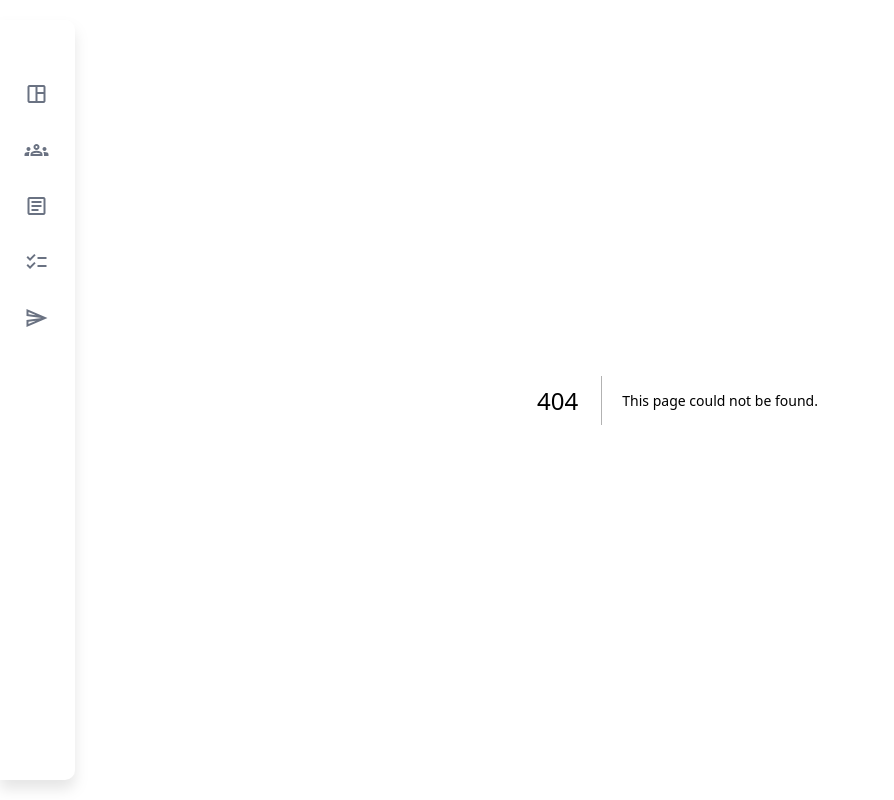
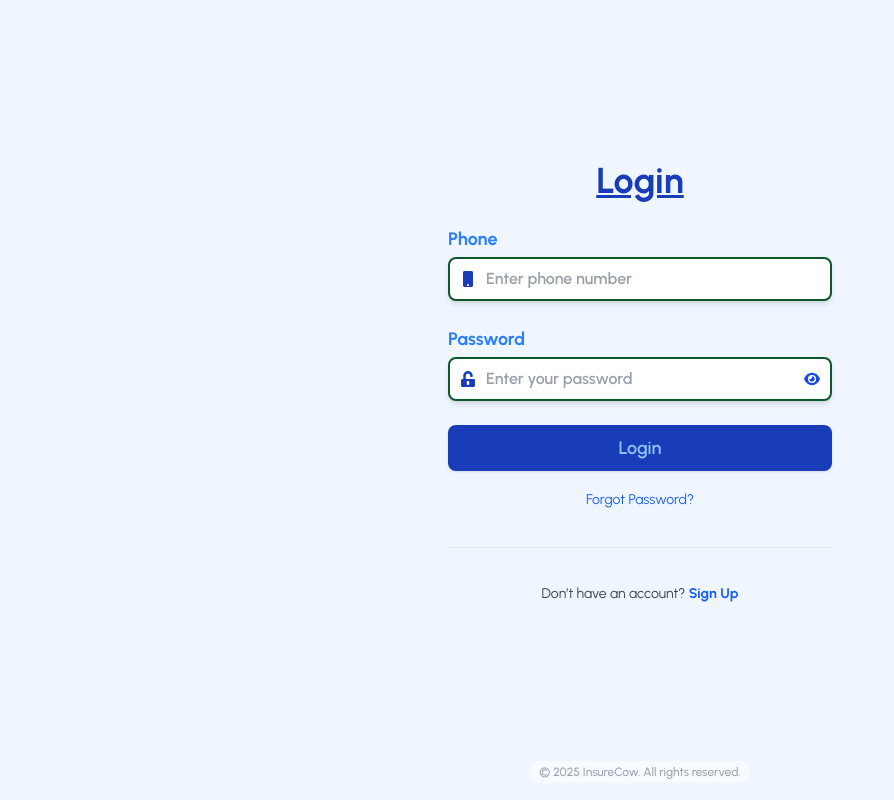
Before and after one commit to cowinsure/insuranceERP, a Next.js app: page /login in a window 1280 px wide. Before the commit this address had no page. Shown: the whole page, without its empty margins (0-894 px from the left). Built offline with nearby package versions, Linux system fonts and the light colour scheme.

Commit message:
Added login page.

```diff
--- /dev/null
+++ b/app/login/page.tsx
@@ -0,0 +1,224 @@
+"use client";
+
+import Link from "next/link";
+import Image from "next/image";
+import React, { useEffect, useState } from "react";
+import { useRouter } from "next/navigation";
+import { FaMobile, FaUnlockAlt } from "react-icons/fa";
+import { toast } from "sonner";
+// import AOS from "aos";
+// import "aos/dist/aos.css";
+import { FaEye, FaEyeSlash } from "react-icons/fa6";
+
+interface LoginProps {
+  logoSrc: string;
+  backgroundImages?: {
+    top: string;
+    bottom: string;
+  };
+  apiUrl: string;
+  redirectUrl?: string;
+}
+
+const Login: React.FC<LoginProps> = ({
+  logoSrc,
+  backgroundImages,
+  apiUrl,
+  redirectUrl = "/profile",
+}) => {
+  const router = useRouter();
+
+  const [showPassword, setShowPassword] = useState(false);
+
+  //   useEffect(() => {
+  //     AOS.init({ duration: 800, once: true });
+  //   }, []);
+
+  const handleSubmit = async (event: React.FormEvent) => {
+    event.preventDefault();
+
+    const phoneInput = (document.getElementById("phone") as HTMLInputElement)
+      .value;
+    const passwordInput = (
+      document.getElementById("password") as HTMLInputElement
+    ).value;
+
+    if (!/^[0-9]{11}$/.test(phoneInput)) {
+      toast.error("Please enter a valid 11-digit phone number.");
+      return;
+    }
+
+    if (passwordInput.length < 6) {
+      toast.error("Password must be at least 6 characters long.");
+      return;
+    }
+
+    try {
+      const response = await fetch(`${apiUrl}/auth/public/login/`, {
+        method: "POST",
+        headers: { "Content-Type": "application/json" },
+        body: JSON.stringify({
+          mobile_number: phoneInput,
+          password: passwordInput,
+        }),
+      });
+
+      if (!response.ok) throw new Error("Login failed");
+
+      const data = await response.json();
+      const { role: userId, access_token: accessToken } = data.data;
+
+      //   login(userId, phoneInput, accessToken);
+      //   toast.success("Login successful!");
+      //   router.push(redirectUrl);
+    } catch (error) {
+      console.error("Login failed:", error);
+      toast.error("Login failed. Please check your credentials and try again.");
+    }
+  };
+
+  return (
+    <div className="min-h-screen grid grid-rows-3 relative bg-blue-50 overflow-hidden text-gray-700">
+      <div className="row-span-3 w-full flex items-center justify-center">
+        {/* <>
+          {backgroundImages?.top && (
+            <Image
+              src={backgroundImages.top}
+              alt="Top Wave"
+              className="absolute -top-6 -right-14 scale-[250%] md:-top-24 md:-right-28 md:scale-[200%] lg:scale-100 lg:-top-40 lg:-right-44 xl:-top-64 xl:-right-54 w-1/3 z-0"
+              width={500}
+              height={500}
+            />
+          )}
+          {backgroundImages?.bottom && (
+            <Image
+              src={backgroundImages.bottom}
+              alt="Bottom Wave"
+              className="absolute -bottom-10 -left-5 scale-[220%] md:-bottom-24 md:-left-28 md:scale-[200%] lg:scale-100 lg:-bottom-40 lg:-left-44 xl:-bottom-64 xl:-left-50 w-1/3 z-0 opacity-60"
+              width={500}
+              height={500}
+            />
+          )}
+        </> */}
+
+        {/* logo */}
+        {/* <div className="absolute top-5 left-1 md:left-5 flex items-center space-x-2 z-10">
+          <div className="w-36 md:w-48 flex justify-center mb-6">
+            <Image
+              src={logoSrc || ""}
+              alt="Logo"
+              width={50}
+              height={50}
+              className="object-contain h-[60px] w-auto"
+              priority
+              unoptimized
+            />
+          </div>
+        </div> */}
+
+        <div className="px-8 pt-22 md:p-8 rounded w-full max-w-md z-10">
+          <h1 className="text-3xl md:text-4xl font-bold underline text-blue-800 mb-6 text-center">
+            Login
+          </h1>
+
+          <form onSubmit={handleSubmit} className="space-y-6">
+            <div className="relative" data-aos="fade-in" data-aos-delay="100">
+              <label
+                htmlFor="phone"
+                className="block text-lg font-bold text-blue-500"
+              >
+                Phone
+              </label>
+              <span className="absolute inset-y-0 top-8 left-0 pl-3 flex items-center pointer-events-none text-blue-800">
+                <FaMobile />
+              </span>
+              <input
+                type="tel"
+                id="phone"
+                name="phone"
+                pattern="[0-9]{11}"
+                required
+                onInput={(e) => {
+                  const input = e.target as HTMLInputElement;
+                  input.value = input.value.replace(/[^0-9]/g, "");
+                }}
+                className="mt-1 w-full px-9 py-2 border-2 border-[#0E5829] rounded-md bg-white font-semibold text-base shadow-md"
+                placeholder="Enter phone number"
+              />
+            </div>
+
+            <div className="relative" data-aos="fade-in" data-aos-delay="200">
+              <label
+                htmlFor="password"
+                className="block text-lg font-bold text-blue-500"
+              >
+                Password
+              </label>
+              <span className="absolute inset-y-0 top-8 left-0 pl-3 flex items-center pointer-events-none text-blue-800">
+                <FaUnlockAlt />
+              </span>
+              <input
+                type={showPassword ? "text" : "password"}
+                id="password"
+                name="password"
+                required
+                className="mt-1 w-full px-9 py-2 border-2 border-[#0E5829] rounded-md bg-white font-semibold text-base shadow-md"
+                placeholder="Enter your password"
+              />
+              <span
+                onClick={() => setShowPassword(!showPassword)}
+                className="absolute top-11.5 right-3 text-blue-700 cursor-pointer"
+              >
+                {showPassword ? <FaEyeSlash /> : <FaEye />}
+              </span>
+            </div>
+
+            <button
+              type="submit"
+              className="w-full flex justify-center py-2 px-4 border border-transparent rounded-md shadow-sm text-lg font-semibold text-blue-300 bg-blue-800 hover:bg-blue-700"
+              data-aos="fade-in"
+              data-aos-delay="300"
+            >
+              Login
+            </button>
+          </form>
+
+          <div
+            className="space-y-3 lg:space-y-9"
+            data-aos="fade-in"
+            data-aos-delay="400"
+          >
+            <div className="mt-4 text-center">
+              <Link
+                href="/auth/forgetpass/phone"
+                className="text-sm text-blue-600 hover:underline"
+              >
+                Forgot Password?
+              </Link>
+            </div>
+
+            <hr />
+
+            <div className="mt-2 text-center text-sm">
+              <span>Don’t have an account? </span>
+              <Link
+                href="/auth/signup"
+                className="text-blue-600 font-bold hover:underline"
+              >
+                Sign Up
+              </Link>
+            </div>
+          </div>
+        </div>
+      </div>
+
+      <div className="text-xs font-medium mb-5 text-gray-400 py text-center">
+        <span className="bg-white/50 px-2 py-1 rounded-md backdrop-blur-xl">
+          © {new Date().getFullYear()} InsureCow. All rights reserved.
+        </span>
+      </div>
+    </div>
+  );
+};
+
+export default Login;
--- a/components/Navigation/DesktopSideBar.tsx
+++ b/components/Navigation/DesktopSideBar.tsx
@@ -62,6 +62,7 @@ const mainMenuItems = [
 const DesktopSideBar = () => {
   const pathname = usePathname();
   const [pinned, setPinned] = useState(false);
+  const isLogin = pathname === "/login"
 
   // Shared styles
   const sidebarBase =
@@ -70,7 +71,7 @@ const DesktopSideBar = () => {
   const iconSize = pinned ? "w-6 h-6" : "w-6 h-6"; // Slightly larger when collapsed
 
   return (
-    <div className={`${sidebarBase} ${sidebarWidth}`}>
+    <div className={`${sidebarBase} ${sidebarWidth} ${isLogin && "hidden"}`}>
       <div className="bg-white rounded-r-lg p-4 h-full overflow-hidden transition-all duration-300 flex flex-col">
         {/* Toggle Button */}
         <div className="flex justify-end mb-4 group">
--- a/package.json
+++ b/package.json
@@ -53,6 +53,7 @@
     "react-day-picker": "9.8.0",
     "react-dom": "^18",
     "react-hook-form": "^7.60.0",
+    "react-icons": "^5.5.0",
     "react-resizable-panels": "^2.1.7",
     "recharts": "latest",
     "sonner": "^1.7.4",
```
Also changed, not shown: 1 other file (tests, documents, lock files or other folders).
